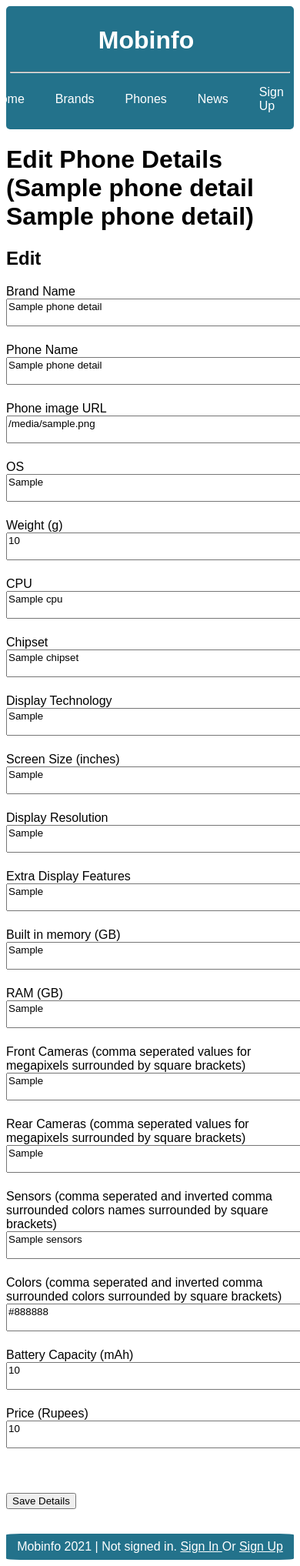
After one commit to Mobinfo-devs/mobinfo-web, a Flask app: template templates/edit_phone.html in a window 390 px wide; the page is wider, and only the part inside the window is pictured. The commit adds this page. Shown: that part at 77% size. Run offline with Flask 2, Linux system fonts and the light colour scheme; the template is opened without the code that fills it: most values are stand-ins (such as "Sample title", 1, 10 or a date in 2020).

Commit message:
edit phone webpage + GET functionality backend

```diff
--- a/app.py
+++ b/app.py
@@ -140,8 +140,9 @@ def brands():
     return render_template("brands.html", brands=brands)
 
 
-@app.route("brands/add", methods=["GET", "POST")])
+@app.route("/brands/add", methods=["GET", "POST"])
 def add_brand():
+    pass
 
 
 
@@ -212,25 +213,25 @@ def phone_details(brand_phone_id):
     phone_row = db.fetchone()
     if not phone_row:
         return "<h2> Phone not found </h2>"
-    else:
-        phone_details = {
-            "id": phone_row[0],
-            "brand_name": phone_row[1],
-            "phone_name": phone_row[2],
-            "image_url": phone_row[3],
-            "os": phone_row[4],
-            "weight_grams": phone_row[5],
-            "cpu": phone_row[6],
-            "chipset": phone_row[7],
-            "display_technology": phone_row[8],
-            "screen_size_inches": phone_row[9],
-            "display_resolution": phone_row[10],
-            "extra_display_features": phone_row[11],
-            "built_in_memory_gb": phone_row[12],
-            "ram_GB": phone_row[13],
-            "battery_capacity_mah": phone_row[14],
-            "price_rupees": phone_row[15]
-        }
+
+    phone_details = {
+        "id": phone_row[0],
+        "brand_name": phone_row[1],
+        "phone_name": phone_row[2],
+        "image_url": phone_row[3],
+        "os": phone_row[4],
+        "weight_grams": phone_row[5],
+        "cpu": phone_row[6],
+        "chipset": phone_row[7],
+        "display_technology": phone_row[8],
+        "screen_size_inches": phone_row[9],
+        "display_resolution": phone_row[10],
+        "extra_display_features": phone_row[11],
+        "built_in_memory_gb": phone_row[12],
+        "ram_gb": phone_row[13],
+        "battery_capacity_mah": phone_row[14],
+        "price_rupees": phone_row[15]
+    }
 
     # get colors
     db.execute("""
@@ -266,23 +267,91 @@ def phone_details(brand_phone_id):
     phone_details["front_cameras"] = [row[0]
                                       for row in camera_rows if row[1] == "front"]
 
-    print(phone_details)
     return render_template("phone_details.html", title=f"Specicifications - {phone_details['brand_name']} {phone_details['phone_name']}", phone_details=phone_details)
 
 
-# @app.route("/phones/<brand_phone_id>/edit", methods=["POST", "GET"])
-# def edit_phone(brand_phone_id):
-#     if request.method == "GET":
-#         db.execute(f"""
-#         SELECT name, logo_url, description FROM brand
-#         WHERE name = %s;
-#         """, (brand_name, ))
-#         db_result = db.fetchone()
-#         if not db_result:
-#             return "Brand not found!"
+@app.route("/phones/<brand_phone_id>/edit", methods=["POST", "GET"])
+def edit_phone(brand_phone_id):
+    # TODO: protect against bogus link (invalid format)
+    phone_id = int(brand_phone_id[brand_phone_id.find("-") + 1:])
+    # TODO: Also get phone name and brand name and check them while fetching from db
+    if request.method == "GET":
+        db.execute("""
+        SELECT * FROM phone
+        WHERE id = %s;
+        """, (phone_id, ))
+        phone_row = db.fetchone()
+        if not phone_row:
+            return "<h2> Phone not found </h2>"
 
-#         return render_template("edit_brand.html", brand_name=db_result[0], brand_logo_url=db_result[1], brand_description=db_result[2])
+        # TODO: DRY! (did following stuff in phones func too)
+        phone_details = {
+        "id": phone_row[0],
+        "brand_name": phone_row[1],
+        "phone_name": phone_row[2],
+        "image_url": phone_row[3],
+        "os": phone_row[4],
+        "weight_grams": phone_row[5],
+        "cpu": phone_row[6],
+        "chipset": phone_row[7],
+        "display_technology": phone_row[8],
+        "screen_size_inches": phone_row[9],
+        "display_resolution": phone_row[10],
+        "extra_display_features": phone_row[11],
+        "built_in_memory_gb": phone_row[12],
+        "ram_gb": phone_row[13],
+        "battery_capacity_mah": phone_row[14],
+        "price_rupees": phone_row[15]
+        }
 
+        # get colors
+        db.execute("""
+        SELECT color.color_name
+        FROM color INNER JOIN phone_color
+        ON color.id = phone_color.color_id
+        WHERE phone_color.phone_id = %s
+        """,
+                (phone_id, ))
+        phone_details["colors"] = [row[0] for row in db.fetchall()]
+
+        # get sensors
+        db.execute("""
+        SELECT sensor.sensor_name
+        FROM sensor INNER JOIN phone_sensor
+        ON sensor.id = phone_sensor.sensor_id
+        WHERE phone_sensor.phone_id = %s
+        """,
+                (phone_id, ))
+        phone_details["sensors"] = [row[0] for row in db.fetchall()]
+
+        # get cameras
+        db.execute("""
+        SELECT camera.megapixels, camera.location
+        FROM camera INNER JOIN phone_camera
+        ON camera.id = phone_camera.camera_id
+        WHERE phone_camera.phone_id = %s
+        """,
+                (phone_id, ))
+        camera_rows = db.fetchall()
+        phone_details["rear_cameras"] = [row[0]
+                                        for row in camera_rows if row[1] == "rear"]
+        phone_details["front_cameras"] = [row[0]
+                                        for row in camera_rows if row[1] == "front"]
+
+        return render_template("edit_phone.html", title=f"Edit - {phone_details['brand_name']} {phone_details['phone_name']}", phone_details=phone_details)
+
+    else:  # method == POST
+        brand_name = request.form.get("brand_name")  # or ""
+        brand_description = request.form.get("brand_description")  # or ""
+        brand_logo_url = request.form.get("brand_logo_url")  # or ""
+        db.execute("""
+        UPDATE brand
+        SET name = %s, description = %s, logo_url = %s
+        WHERE name = %s;
+        """, (brand_name, brand_description, brand_logo_url, brand_name))
+        db_connection.commit()
+        flash("Data successfully updated", "success")
+        return redirect(f"/brands/{brand_name}")
 
 # @app.errorhandler(404)
 # def not_found_error(error):
--- a/templates/edit_brand.html
+++ b/templates/edit_brand.html
@@ -13,7 +13,7 @@
     <br> <br>
 
     <label for="brand_description">Brand Details: </label> <br>
-    <textarea name="brand_description" cols="100" rows="20">{{ brand_description }}</textarea>
+    <textarea name="brand_description" cols="100" rows="20" oninput='this.style.height = "";this.style.height = this.scrollHeight + "px"'>{{ brand_description }}</textarea>
     <br> <br>
 
     <label for="brand_logo_url">Brand Logo Url: </label> <br>
--- /dev/null
+++ b/templates/edit_phone.html
@@ -0,0 +1,92 @@
+{% extends "layout.html" %}
+
+{% block head %}
+{% endblock %}
+
+{% block body %}
+<h1> Edit Phone Details ({{ phone_details["brand_name"] + " " + phone_details["phone_name"] }}) </h1>
+<h2> Edit </h2>
+
+<form action="{{ '/brands/'+ phone_details['brand_name'] + '/edit' }}" method="POST">
+    <label for="brand_name">Brand Name </label> <br>
+    <textarea name="brand_name" cols="100" oninput='this.style.height = "";this.style.height = this.scrollHeight + "px"'>{{ phone_details["brand_name"] }}</textarea>
+    <br> <br>
+
+    <label for="phone_name">Phone Name </label> <br>
+    <textarea name="phone_name" cols="100" oninput='this.style.height = "";this.style.height = this.scrollHeight + "px"'>{{ phone_details["phone_name"] }}</textarea>
+    <br> <br>
+
+    <label for="image_url">Phone image URL </label> <br>
+    <textarea name="image_url" cols="100" oninput='this.style.height = "";this.style.height = this.scrollHeight + "px"'>{{ phone_details["image_url"] }}</textarea>
+    <br> <br>
+
+    <label for="os">OS </label> <br>
+    <textarea name="os" cols="100" onin put='this.style.height = "";this.style.height = this.scrollHeight + "px"'>{{ phone_details["os"] }}</textarea>
+    <br> <br>
+
+    <label for="weight_grams">Weight (g) </label> <br>
+    <textarea name="weight_grams" cols="100" oninput='this.style.height = "";this.style.height = this.scrollHeight + "px"'>{{ phone_details["weight_grams"] }}</textarea>
+    <br> <br>
+
+    <label for="cpu">CPU </label> <br>
+    <textarea name="cpu" cols="100" oninput='this.style.height = "";this.style.height = this.scrollHeight + "px"'>{{ phone_details["cpu"] }}</textarea>
+    <br> <br>
+
+    <label for="chipset">Chipset </label> <br>
+    <textarea name="chipset" cols="100" oninput='this.style.height = "";this.style.height = this.scrollHeight + "px"'>{{ phone_details["chipset"] }}</textarea>
+    <br> <br>
+
+    <label for="display_technology">Display Technology </label> <br>
+    <textarea name="display_technology" cols="100" oninput='this.style.height = "";this.style.height = this.scrollHeight + "px"'>{{ phone_details["display_technology"] }}</textarea>
+    <br> <br>
+
+    <label for="screen_size_inches">Screen Size (inches) </label> <br>
+    <textarea name="screen_size_inches" cols="100" oninput='this.style.height = "";this.style.height = this.scrollHeight + "px"'>{{ phone_details["screen_size_inches"] }}</textarea>
+    <br> <br>
+
+    <label for="display_resolution">Display Resolution </label> <br>
+    <textarea name="display_resolution" cols="100" oninput='this.style.height = "";this.style.height = this.scrollHeight + "px"'>{{ phone_details["display_resolution"] }}</textarea>
+    <br> <br>
+
+    <label for="extra_display_features">Extra Display Features </label> <br>
+    <textarea name="extra_display_features" cols="100" oninput='this.style.height = "";this.style.height = this.scrollHeight + "px"'>{{ phone_details["extra_display_features"] }}</textarea>
+    <br> <br>
+
+    <label for="built_in_memory_gb">Built in memory (GB) </label> <br>
+    <textarea name="built_in_memory_gb" cols="100" oninput='this.style.height = "";this.style.height = this.scrollHeight + "px"'>{{ phone_details["built_in_memory_gb"] }}</textarea>
+    <br> <br>
+
+    <label for="ram_gb">RAM (GB) </label> <br>
+    <textarea name="ram_gb" cols="100" oninput='this.style.height = "";this.style.height = this.scrollHeight + "px"'>{{ phone_details["ram_gb"] }}</textarea>
+    <br> <br>
+
+    <label for="front_cameras">Front Cameras (comma seperated values for megapixels surrounded by square brackets) </label> <br>
+    <textarea name="front_cameras" cols="100" oninput='this.style.height = "";this.style.height = this.scrollHeight + "px"'>{{ phone_details["front_cameras"] }}</textarea>
+    <br> <br>
+
+    <label for="rear_cameras">Rear Cameras (comma seperated values for megapixels surrounded by square brackets)  </label> <br>
+    <textarea name="rear_cameras" cols="100" oninput='this.style.height = "";this.style.height = this.scrollHeight + "px"'>{{ phone_details["rear_cameras"] }}</textarea>
+    <br> <br>
+
+    <label for="sensors">Sensors (comma seperated and inverted comma surrounded colors names surrounded by square brackets)  </label> <br>
+    <textarea name="sensors" cols="100" oninput='this.style.height = "";this.style.height = this.scrollHeight + "px"'>{{ phone_details["sensors"] }}</textarea>
+    <br> <br>
+
+    <label for="colors">Colors (comma seperated and inverted comma surrounded colors surrounded by square brackets)  </label> <br>
+    <textarea name="sensors" cols="100" oninput='this.style.height = "";this.style.height = this.scrollHeight + "px"'>{{ phone_details["colors"] }}</textarea>
+    <br> <br>
+
+    <label for="battery_capacity_mah">Battery Capacity (mAh) </label> <br>
+    <textarea name="battery_capacity_mah" cols="100" oninput='this.style.height = "";this.style.height = this.scrollHeight + "px"'>{{ phone_details["battery_capacity_mah"] }}</textarea>
+    <br> <br>
+
+    <label for="price_rupees">Price (Rupees) </label> <br>
+    <textarea name="price_rupees" cols="100" oninput='this.style.height = "";this.style.height = this.scrollHeight + "px"'>{{ phone_details["price_rupees"] }}</textarea>
+    <br> <br>
+
+    <br><br>
+    <input type="submit" value="Save Details">
+</form>
+
+</div>
+{% endblock %}
--- a/templates/phone_details.html
+++ b/templates/phone_details.html
@@ -65,7 +65,7 @@
     </tr>
     <tr>
       <th> RAM </th>
-      <td> {{ phone_details["ram_GB"] }} GB </td>
+      <td> {{ phone_details["ram_gb"] }} GB </td>
     </tr>
     <tr>
       <th> Front Cameras </th>
```
Also changed, not shown: todo.txt (+4 -3 lines).
